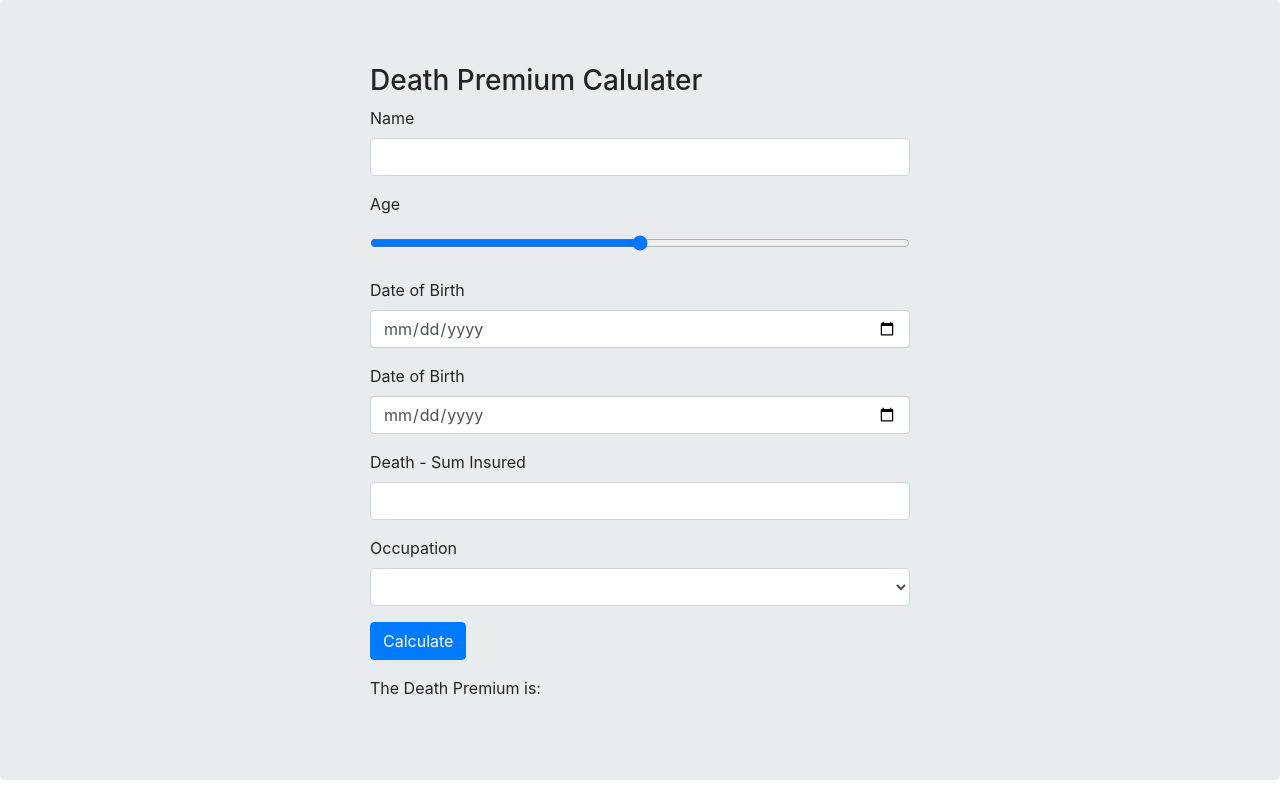
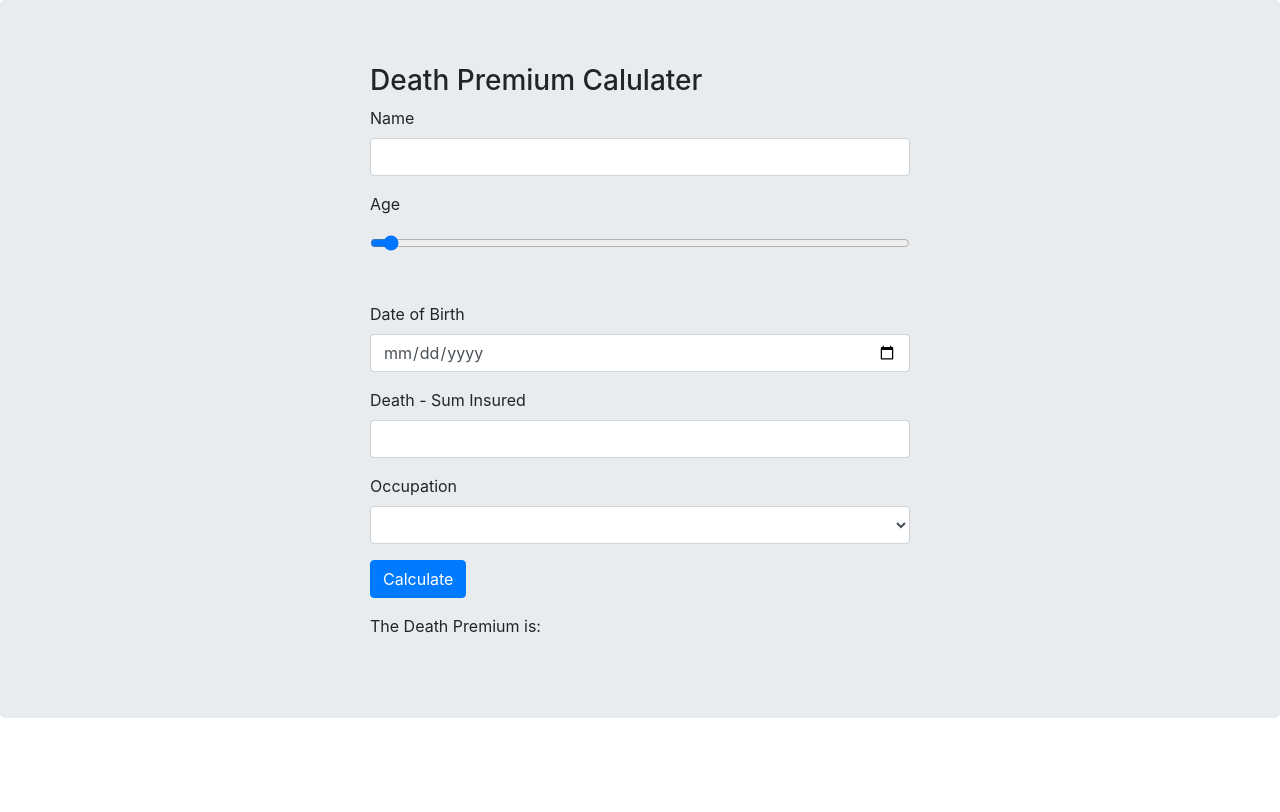
Before and after one commit to ArulGithubSyd/AngularSyd, an Angular app: page / in a window 1280 px wide. Built offline with nearby package versions, Linux system fonts and the light colour scheme.

Commit message:
Add range for age and remove unused code.

```diff
--- a/src/app/app.component.html
+++ b/src/app/app.component.html
@@ -15,28 +15,22 @@
           </div>
           <div class="form-group">
             <label>Age</label>
-            <input type="range"  min="0" max="100" formControlName="age" class="form-control"
+            <input type="range" oninput="document.getElementById('displayAge').innerHTML = this.value" min="1" max="100" formControlName="age" class="form-control"
               [ngClass]="{ 'is-invalid': submitted && f.age.errors }" />
+              <label id="displayAge"> </label>
             <div *ngIf="submitted && f.age.errors" class="invalid-feedback">
               <div *ngIf="f.age.errors.required">Age is required</div>
             </div>
           </div>
           <div class="form-group">
             <label>Date of Birth</label>
-            <input type="date" min="01/01/1920" max="31/07/2019" formControlName="dob" class="form-control"
+            <input type="date" formControlName="dob" class="form-control"
               [ngClass]="{ 'is-invalid': submitted && f.dob.errors }" />
             <div *ngIf="submitted && f.dob.errors" class="invalid-feedback">
               <div *ngIf="f.dob.errors.required">Date of Birth is required</div>
             </div>
           </div>
-          <div class="form-group">
-              <label>Date of Birth</label>
-              <input type="date" min="01/01/1920" max="31/07/2019" formControlName="dob" class="form-control"
-                [ngClass]="{ 'is-invalid': submitted && f.dob.errors }" />
-              <div *ngIf="submitted && f.dob.errors" class="invalid-feedback">
-                <div *ngIf="f.dob.errors.required">Date of Birth is required</div>
-              </div>
-            </div>
+
           <div class="form-group">
             <label>Death - Sum Insured</label>
             <input type="number" formControlName="dsi" class="form-control"
--- a/src/app/app.component.ts
+++ b/src/app/app.component.ts
@@ -1,8 +1,6 @@
 
 import { Component, OnInit } from '@angular/core';
 import { FormBuilder, FormGroup, Validators, FormArray, FormControl } from '@angular/forms';
-import { Customer } from '../models/customer.model';
-import { Occupation } from '../models/occupation.model';
 
 
 @Component({
@@ -20,14 +18,14 @@ export class AppComponent implements OnInit {
     occRating: number;
     occFactor: number;
     deathPremium: any;
-
+    todayDate: any;
     constructor(private formBuilder: FormBuilder) { }
 
     // Form fields
     ngOnInit() {
         this.calcPremiumForm = this.formBuilder.group({
           name: ['', Validators.required],
-          age: ['', Validators.required],
+          age: ['1', Validators.required],
           dob: ['', Validators.required],
           occupation: ['', Validators.required],
           dsi: ['', Validators.required]
--- a/src/app/app.module.ts
+++ b/src/app/app.module.ts
@@ -2,8 +2,6 @@ import { BrowserModule } from '@angular/platform-browser';
 import { NgModule } from '@angular/core';
 import { ReactiveFormsModule } from '@angular/forms';
 import { FormsModule } from '@angular/forms';
-import { HttpModule } from '@angular/http';
-
 import { AppRoutingModule } from './app-routing.module';
 import { AppComponent } from './app.component';
 import { BsDatepickerModule } from 'ngx-bootstrap/datepicker';
@@ -18,7 +16,6 @@ import { BrowserAnimationsModule } from '@angular/platform-browser/animations';
     AppRoutingModule,
     ReactiveFormsModule,
     FormsModule,
-    HttpModule,
     BsDatepickerModule.forRoot(),
     BrowserAnimationsModule
   ],
```
